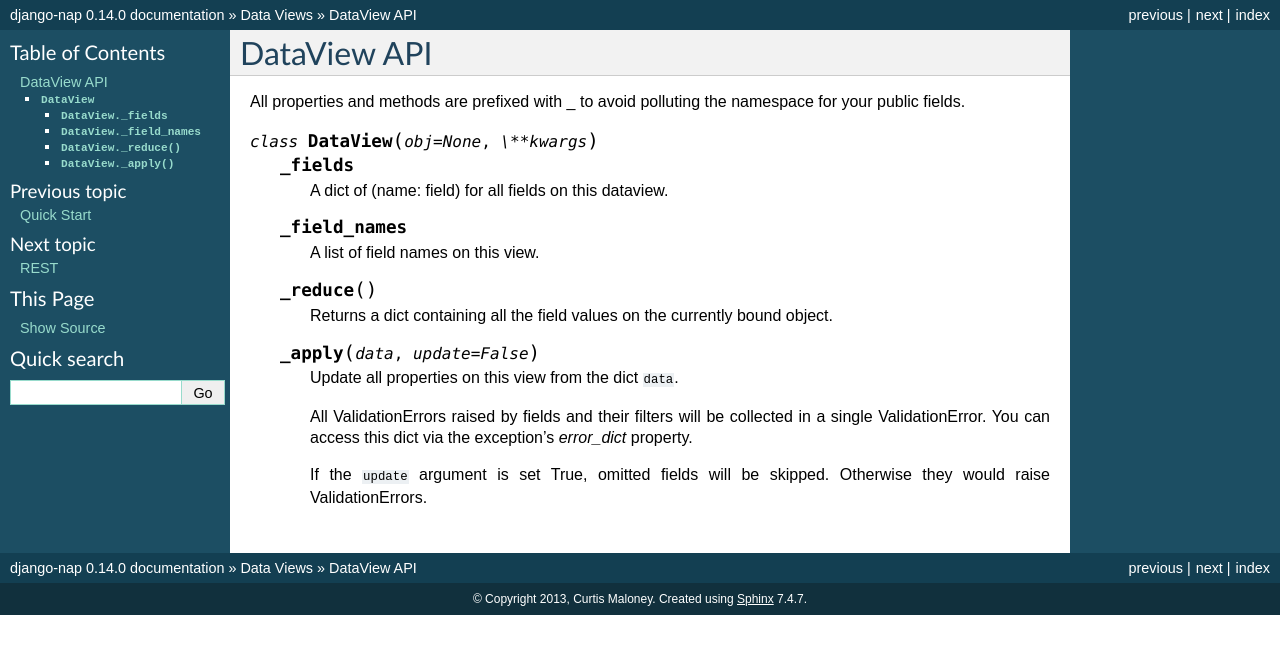
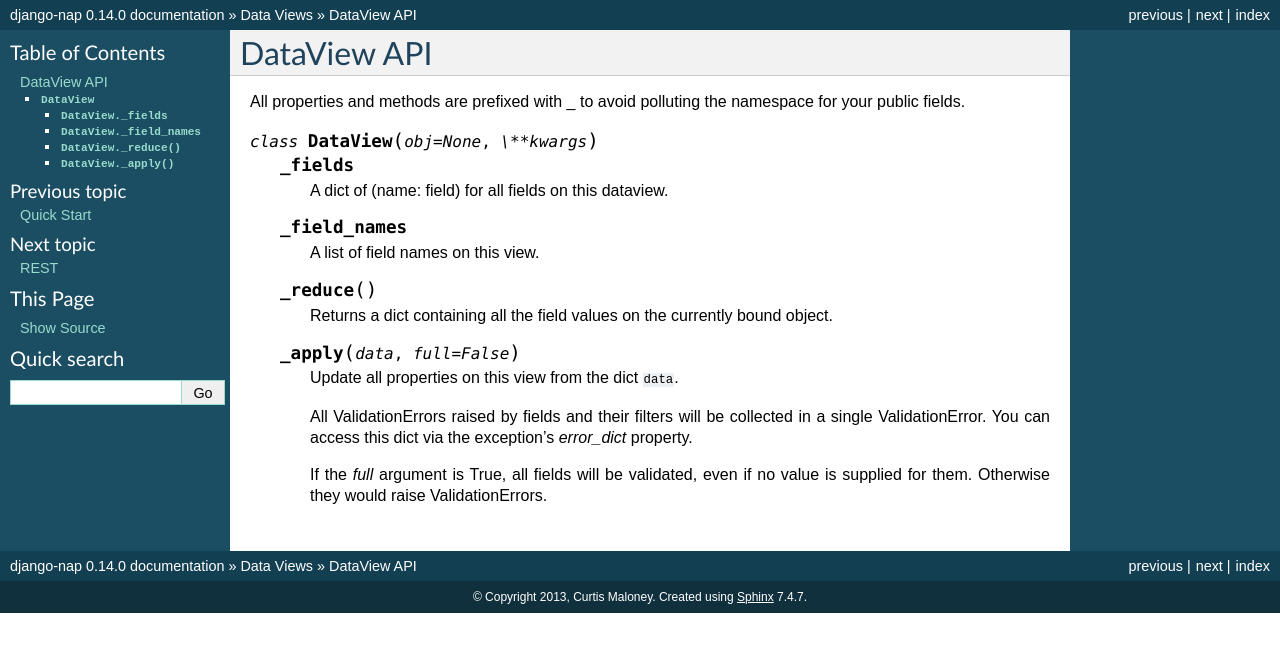
Before and after one commit to funkybob/django-nap, a Sphinx documentation site: the page built from docs/dataviews/dataview.rst, in a window 1280 px wide. Shown: the top 654 px of the page. Built offline with Sphinx 7.4.7, drawn with Linux system fonts in a browser that asks for light colours; pages that are not in the unit, such as notebooks, are missing from menus.

Commit message:
Update docs

```diff
--- a/docs/dataviews/dataview.rst
+++ b/docs/dataviews/dataview.rst
@@ -19,13 +19,13 @@ All properties and methods are prefixed with _ to avoid polluting the namespace
       Returns a dict containing all the field values on the currently bound
       object.
 
-   .. method:: _apply(data, update=False)
+   .. method:: _apply(data, full=False)
 
       Update all properties on this view from the dict ``data``.
 
       All ValidationErrors raised by fields and their filters will be collected
-      in a single ValidationError.  You can access this dict via the
-      exception's `error_dict` property.
+      in a single ValidationError. You can access this dict via the exception's
+      `error_dict` property.
 
-      If the ``update`` argument is set True, omitted fields will be skipped.
-      Otherwise they would raise ValidationErrors.
+      If the `full` argument is True, all fields will be validated, even if no
+      value is supplied for them. Otherwise they would raise ValidationErrors.
```
